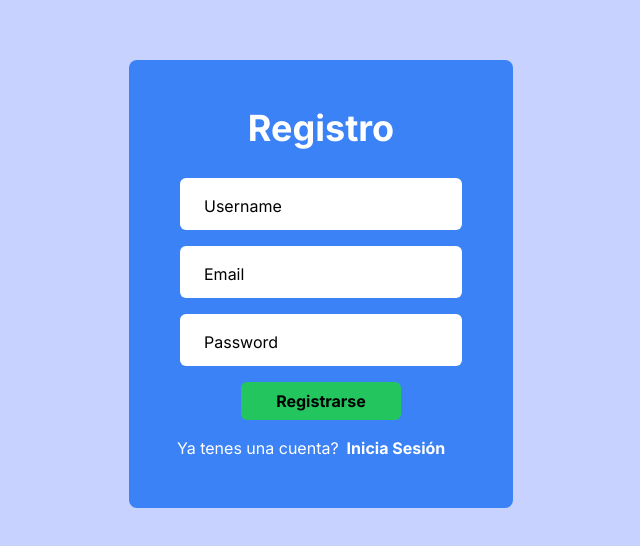
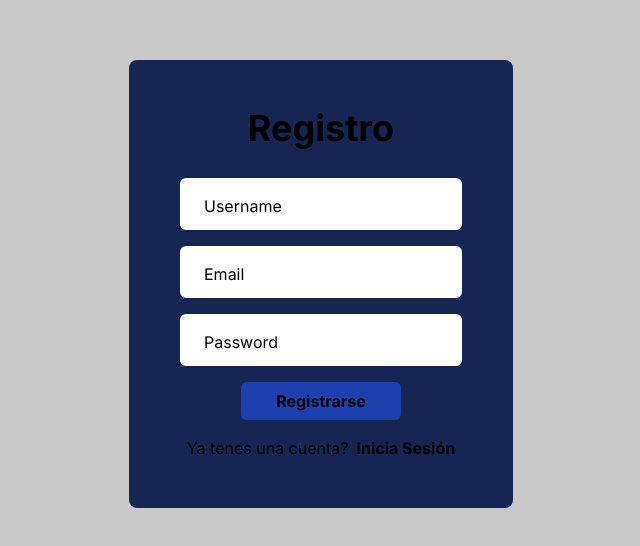
Before and after one commit to UrielJolodovsky/museon, a Next.js app in the folder prueba-proyecto/: page /login in a window 1280 px wide. Shown: the part 116-662 px from the top of the page, without its empty margins (319-959 px from the left). Built offline with nearby package versions, Linux system fonts and the light colour scheme.

Commit message:
styles en login, styles en dashboard (noterminado)

```diff
--- a/prueba-proyecto/package.json
+++ b/prueba-proyecto/package.json
@@ -10,6 +10,7 @@
   },
   "dependencies": {
     "@auth/prisma-adapter": "^1.0.0",
+    "@heroicons/react": "^2.0.18",
     "@next-auth/prisma-adapter": "^1.0.7",
     "@prisma/client": "^4.15.0",
     "@types/bcrypt": "^5.0.0",
--- a/prueba-proyecto/src/app/(dashboard)/dashboard/layout.tsx
+++ /dev/null
@@ -1,12 +0,0 @@
-import type { AppProps } from "next/app";
-import { SessionProvider } from "next-auth/react";
-import "../Sass/index.scss";
-
-function MyApp({ Component, pageProps }: AppProps) {
-  return (
-    <SessionProvider session={pageProps.session}>
-      <Component {...pageProps} />
-    </SessionProvider>
-  );
-}
-export default MyApp;
--- /dev/null
+++ b/prueba-proyecto/src/app/dashboard/page.tsx
@@ -0,0 +1,46 @@
+import Image from 'next/image'
+import Link from 'next/link'
+
+export default function Dashboard() {
+  const DataNav = [
+    {
+      id: 1,
+      title: 'Home',
+    },
+    {
+      id: 2,
+      title: 'About',
+    },
+    {
+      id: 3,
+      title: 'Contact',
+    },
+    {
+      id: 4,
+      title: 'Museums',
+    }
+  ]
+
+  return (
+    <>
+      <div className='w-full h-screen flex bg-dashBack'>
+        <nav className='w-full h-24 bg-navColor flex flex-row justify-center items-center gap-16'>
+          <div className='w-1/5 p-16'>
+            <svg xmlns="http://www.w3.org/2000/svg" fill="none" viewBox="0 0 24 24" stroke-width="2" stroke="currentColor" className="w-8 h-8">
+              <path stroke-linecap="round" stroke-linejoin="round" d="M2.25 12l8.954-8.955c.44-.439 1.152-.439 1.591 0L21.75 12M4.5 9.75v10.125c0 .621.504 1.125 1.125 1.125H9.75v-4.875c0-.621.504-1.125 1.125-1.125h2.25c.621 0 1.125.504 1.125 1.125V21h4.125c.621 0 1.125-.504 1.125-1.125V9.75M8.25 21h8.25" />
+            </svg>
+          </div>
+          <ul className='w-3/5 h-full flex flex-row gap-10 justify-end items-center'>
+            {DataNav.map(({ id, title }) =>
+              <li key={id} className=''>
+                <Link href={"#"}>
+                  <h1 className='text-xl font-bold'>{title}</h1>
+                </Link>
+              </li>
+            )}
+          </ul>
+        </nav>
+      </div>
+    </>
+  )
+}
--- a/prueba-proyecto/src/app/globals.css
+++ b/prueba-proyecto/src/app/globals.css
@@ -1,7 +1,3 @@
-@tailwind base;
-@tailwind components;
-@tailwind utilities;
-
 @tailwind base;
 @tailwind components;
 @tailwind utilities;
--- a/prueba-proyecto/src/app/login/page.tsx
+++ b/prueba-proyecto/src/app/login/page.tsx
@@ -20,12 +20,12 @@ export default function Login() {
 
   return (
     <>
-      <div className="w-full h-screen bg-indigo-200 flex justify-center items-start ">
-        <div className="w-96 h-[28rem] rounded-lg lg:2/5 lg:w-max-md self-center px-12 py-12 bg-blue-500 flex flex-col gap-4">
+      <div className="w-full h-screen bg-dashBack flex justify-center items-start ">
+        <div className="w-96 h-[28rem] rounded-lg lg:2/5 lg:w-max-md self-center px-12 py-12 bg-formBack flex flex-col gap-4">
           <h2 className="text-white h-1/5 text-4xl font-bold flex justify-center">
             {variant === 'login' ? 'Inicia Sesión' : 'Registro'}
           </h2>
-          <div className="w-full h-4/5 flex flex-col gap-4 justify-start items-center">
+          <form className="w-full h-4/5 flex flex-col gap-4 justify-start items-center">
             <InputVariants
               label='Username'
               onChange={(e: any) => setName(e.target.value)}
@@ -50,16 +50,16 @@ export default function Login() {
               type='password'
               value={password}
             />
-            <button className='w-40 h-12 rounded-md bg-green-500 hover:bg-green-400 transition font-bold'>
+            <button className='w-40 h-12 rounded-md bg-btnForm hover:bg-opacity-80 transition font-bold'>
               {variant === 'login' ? 'Iniciar Sesión' : 'Registrarse'}
             </button>
-            <p className="text-white flex flex-row gap-2 w-full">
+            <p className='text-white flex flex-row gap-2'>
               {variant === 'login' ? 'No te registraste todavía??' : 'Ya tenes una cuenta?'}
               <span className='text-white font-bold hover:underline cursor-pointer' onClick={handleClick}>
                 {variant === 'login' ? 'Registrarse' : 'Inicia Sesión'}
               </span>
             </p>
-          </div>
+          </form>
         </div>
       </div>
 
--- a/prueba-proyecto/src/components/InputVariants.tsx
+++ b/prueba-proyecto/src/components/InputVariants.tsx
@@ -20,7 +20,7 @@ const InputVariants: React.FC<InputProps> = ({
     <div className='relative'>
       <input
         onChange={onChange}
-        type="text"
+        type={type}
         id={id}
         className='
                 block
--- a/prueba-proyecto/tailwind.config.js
+++ b/prueba-proyecto/tailwind.config.js
@@ -6,13 +6,14 @@ module.exports = {
     './src/app/**/*.{js,ts,jsx,tsx,mdx}',
   ],
   theme: {
-    extend: {
-      backgroundImage: {
-        'gradient-radial': 'radial-gradient(var(--tw-gradient-stops))',
-        'gradient-conic':
-          'conic-gradient(from 180deg at 50% 50%, var(--tw-gradient-stops))',
-      },
-    },
+    colors:{
+      black: '#000000',
+      navColor: '#0f172a',
+      dashBack: '#c9c9c9',
+      formBack: '#172554',
+      btnForm: '#1e40af',
+
+    }
   },
   plugins: [],
 }
```
Also changed, not shown: prueba-proyecto/src/app/(dashboard)/dashboard/page.tsx (deleted, +0 -10 lines), 1 other file (tests, documents, lock files or other folders).
